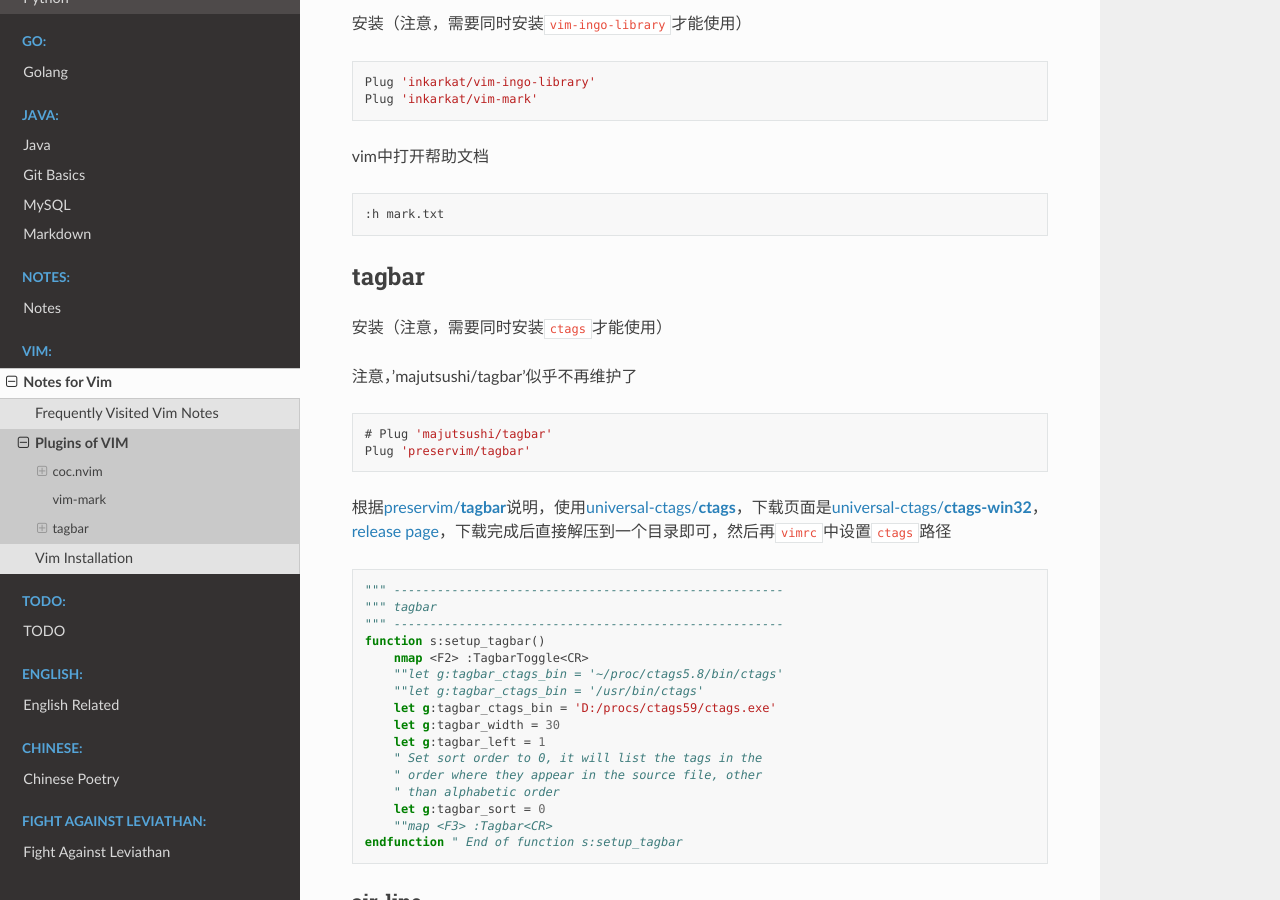
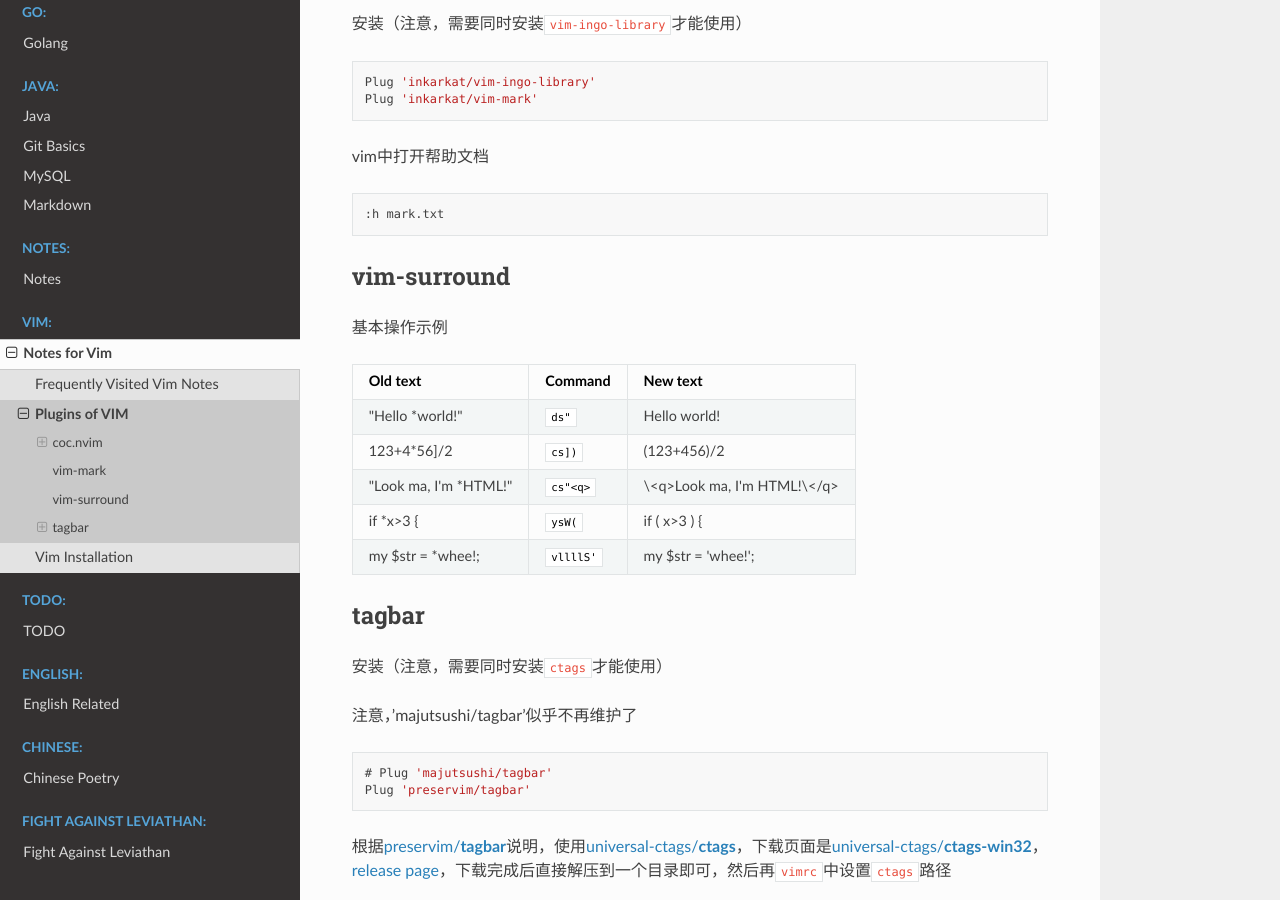
Before and after one commit to Pyrad/pyradnotes, a Sphinx documentation site: the page built from source/Vim/vim_plugin.md, in a window 1280 px wide and 900 px high, scrolled down 1902 px. Built offline with Sphinx 7.4.7 and the Read the Docs theme 2.0.0, drawn with Linux system fonts in a browser that asks for light colours.

Commit message:
Vim surround basic examples

```diff
--- a/source/Vim/vim_plugin.md
+++ b/source/Vim/vim_plugin.md
@@ -109,6 +109,20 @@ vim中打开帮助文档
 
 
 
+## vim-surround
+
+基本操作示例
+
+| Old text              | Command   | New text                      |
+| --------------------- | --------- | ----------------------------- |
+| "Hello *world!"       | `ds"`     | Hello world!                  |
+| 123+4*56]/2           | `cs])`    | (123+456)/2                   |
+| "Look ma, I'm *HTML!" | `cs"<q>`  | \<q\>Look ma, I'm HTML!\</q\> |
+| if *x>3 {             | `ysW(`    | if ( x>3 ) {                  |
+| my $str = *whee!;     | `vllllS'` | my $str = 'whee!';            |
+
+
+
 
 
 ## tagbar
```
